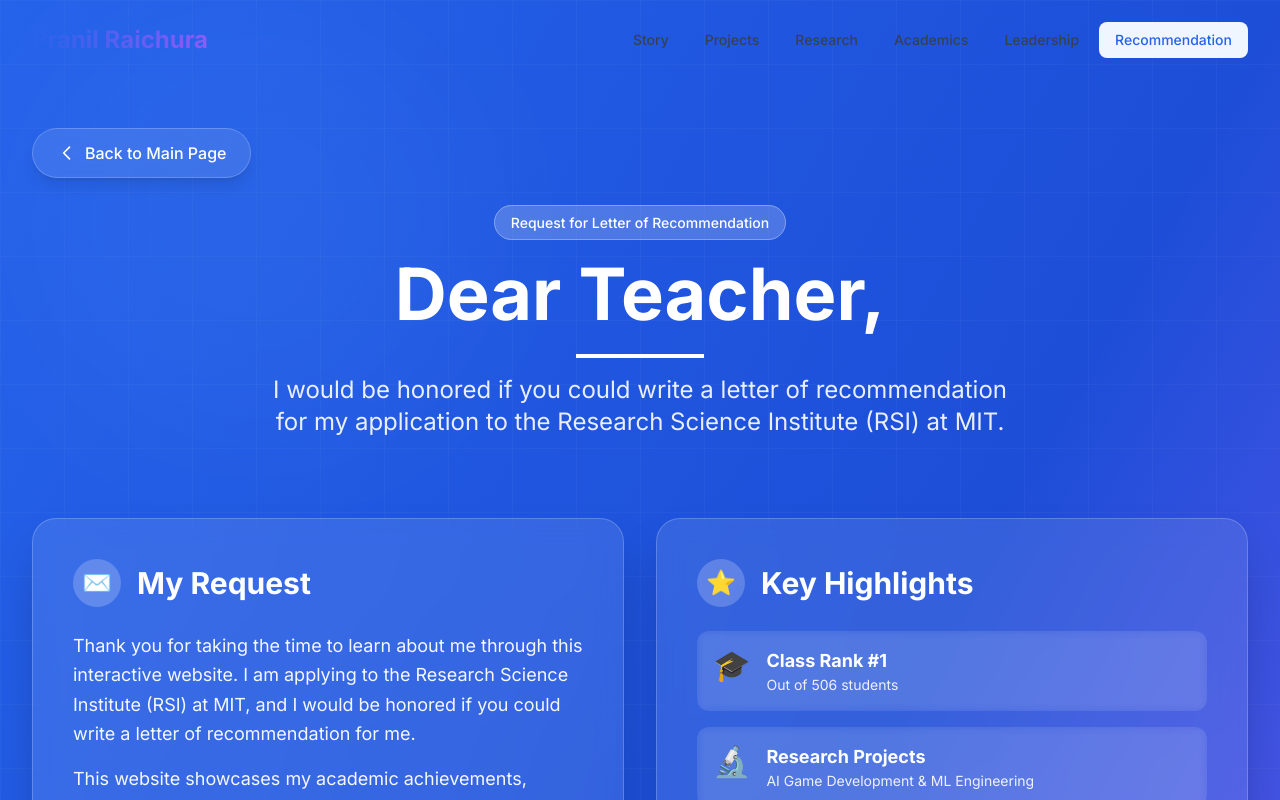
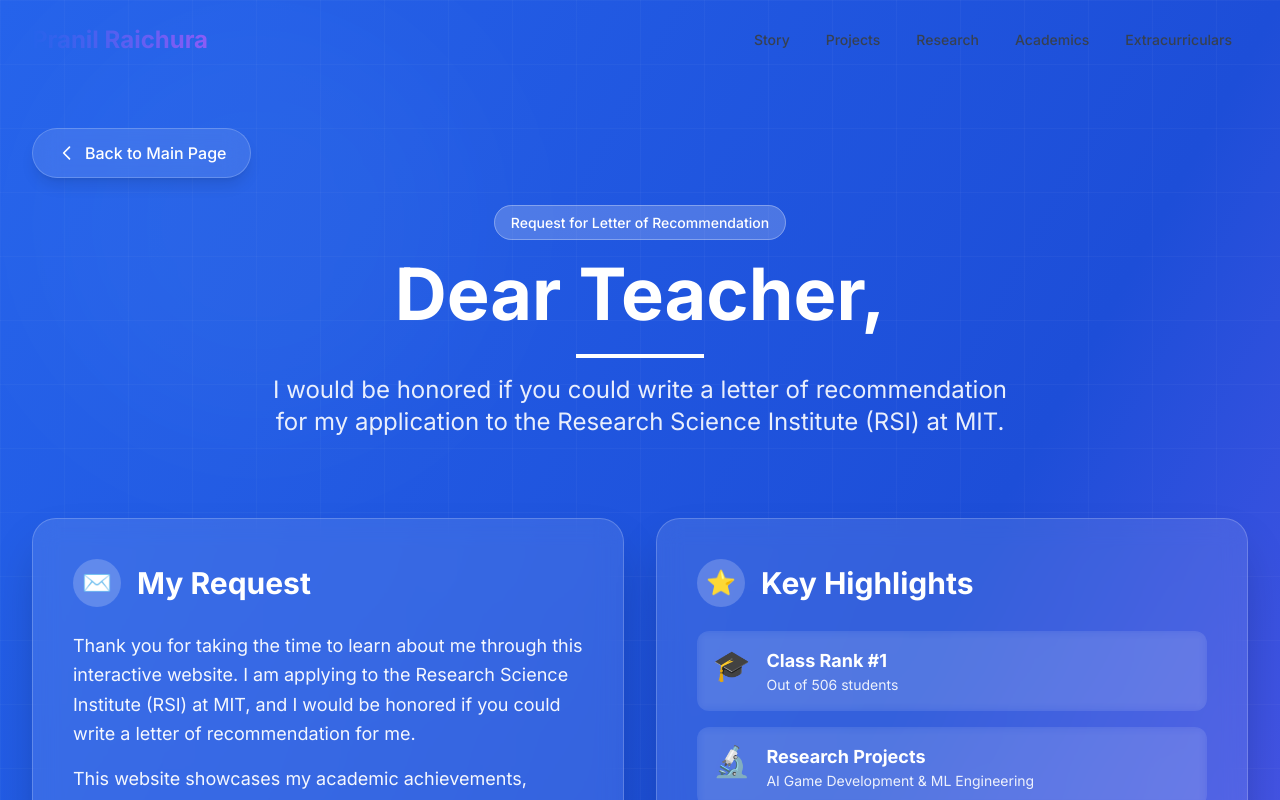
Before and after one commit to sparkyluvscode/Pranil-Raichura, a Next.js app: page /recommendation in a window 1280 px wide. Shown: the top 800 px of the page. Built offline with nearby package versions, Linux system fonts and the light colour scheme.

Commit message:
Update nav: rename Leadership to Extracurriculars, hide Recommendation link, reduce My Story overlay to 60%, add images for Chess and Inspirit AI cards

```diff
--- a/components/Navigation.tsx
+++ b/components/Navigation.tsx
@@ -11,8 +11,7 @@
   { name: "Projects", href: "#portfolio" },
   { name: "Research", href: "#research" },
   { name: "Academics", href: "#academic" },
-  { name: "Leadership", href: "#extracurriculars" },
-  { name: "Recommendation", href: "/recommendation" },
+  { name: "Extracurriculars", href: "#extracurriculars" },
 ];
 
 export default function Navigation() {
--- a/components/StorySection.tsx
+++ b/components/StorySection.tsx
@@ -89,7 +89,7 @@
             }}
         >
             {/* Overlay for readability */}
-            <div className="absolute inset-0 bg-white/85 backdrop-blur-sm"></div>
+            <div className="absolute inset-0 bg-white/60 backdrop-blur-sm"></div>
 
             <div className="relative max-w-4xl mx-auto px-4 sm:px-6 lg:px-8">
                 {/* Header */}
--- a/data/extracurriculars.ts
+++ b/data/extracurriculars.ts
@@ -126,6 +126,9 @@
       "7 Tournaments played with USCF rating at 730",
       "Sitting in the 64th percentile of juniors (under 18) in the nation",
     ],
+    media: [
+      { type: 'image', path: '/extracurriculars/chess/chess_new.png', caption: 'USCF Chess' },
+    ],
   },
   {
     id: "violin",
@@ -182,5 +185,8 @@
       },
     ],
     achievements: ["Best Presentation Award"],
+    media: [
+      { type: 'image', path: '/extracurriculars/inspirit_ai/inspirit_ai_new.png', caption: 'Inspirit AI Scholars' },
+    ],
   },
 ];
```
Also changed, not shown: public/extracurriculars/chess/chess_new.png (added), public/extracurriculars/inspirit_ai/inspirit_ai_new.png (added).
